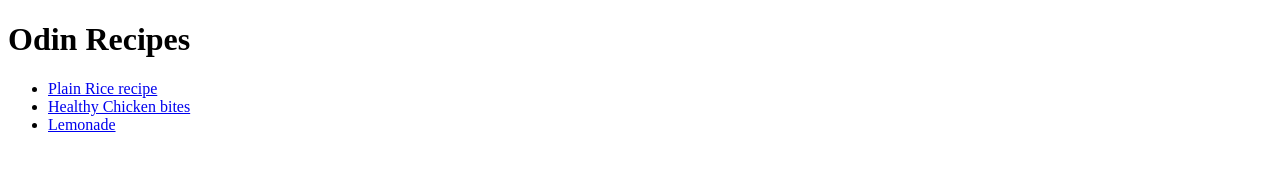
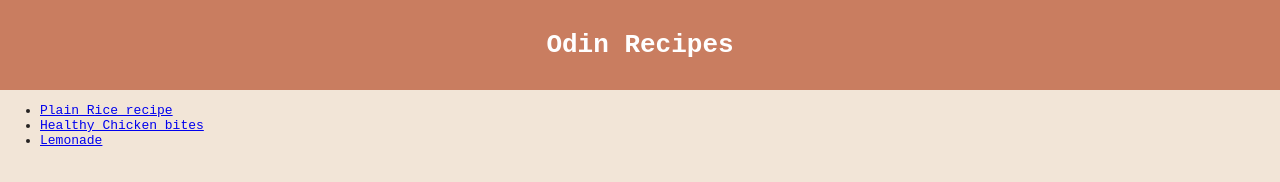
Before and after one commit to sofiadominguezgomez/odin_recipes, a plain HTML site: page index.html in a window 1280 px wide. Drawn offline with Linux system fonts and the light colour scheme.

Commit message:
modified:   css/style.css --> created header 	modified:   index.html

```diff
--- a/css/style.css
+++ b/css/style.css
@@ -0,0 +1,26 @@
+:root{
+    --raisin_black: rgb(38, 35, 34);
+    --liver_organ: rgb(99, 55, 44);
+    --copper_crayola: rgb(201, 125, 96);
+    --melon: rgb(255, 188, 181);
+    --almond: rgb(242, 229, 215);
+}
+html, body {
+    margin: 0%;
+    height: 100%;
+}
+
+body {
+    font-family: monospace;
+    color: var(--raisin_black);
+    background-color: rgb(242, 229, 215);
+
+}
+
+.index-title {
+    background-color: var(--copper_crayola);
+    width: 100%;
+    padding:1% 0;
+    text-align: center;
+    color: white;
+}
--- a/index.html
+++ b/index.html
@@ -4,10 +4,14 @@
     <meta charset="UTF-8">
     <meta http-equiv="X-UA-Compatible" content="IE=edge">
     <meta name="viewport" content="width=device-width, initial-scale=1.0">
+    <link href="/css/style.css" rel="stylesheet">
     <title>Odin recipes</title>
 </head>
 <body>
-    <h1>Odin Recipes</h1>
+    <div class="index-title">
+        <h1>Odin Recipes</h1>
+    </div>
+
     <ul>
         <li> <a href="./recipes/plain_rice.html"> Plain Rice recipe</a> </li>
         <li> <a href="./recipes/chicken_bites.html"> Healthy Chicken bites </a> </li>
```
